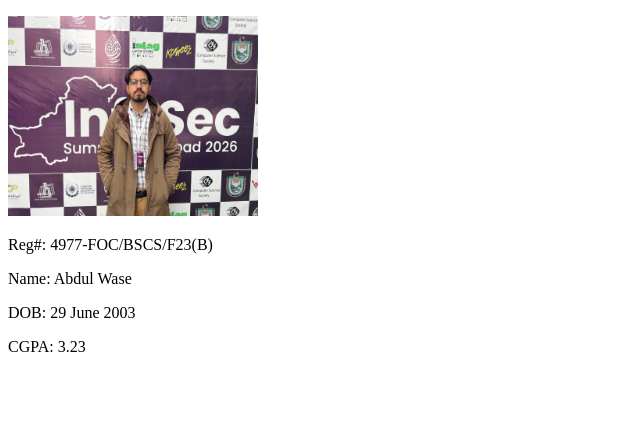
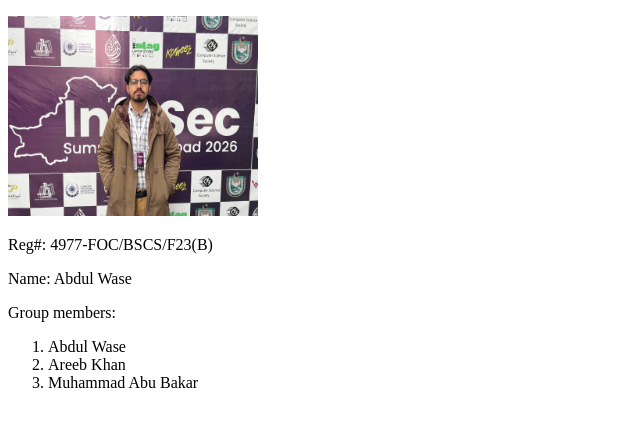
Before and after one commit to abdulwasay-lab/Web-Engineering-, a plain HTML site: page index.html in a window 1280 px wide. Shown: the whole page, without its empty margins (0-640 px from the left). Drawn offline with Linux system fonts and the light colour scheme.

Commit message:
Add group members section to index.html

```diff
--- a/index.html
+++ b/index.html
@@ -7,7 +7,11 @@
 <p> <img src="mypic.jpeg" alt="Recent Picture" width="250" height="200"></p>
 <p>Reg#: 4977-FOC/BSCS/F23(B)</p>
 <p>Name: Abdul Wase</p>
-<p>DOB: 29 June 2003</p>
-<p>CGPA: 3.23</p>
+<p>Group members:</p>
+  <ol>
+  <li>Abdul Wase</li>
+  <li>Areeb Khan</li>
+  <li>Muhammad Abu Bakar</li>
+</ol>
 </body>
 </html>
```
